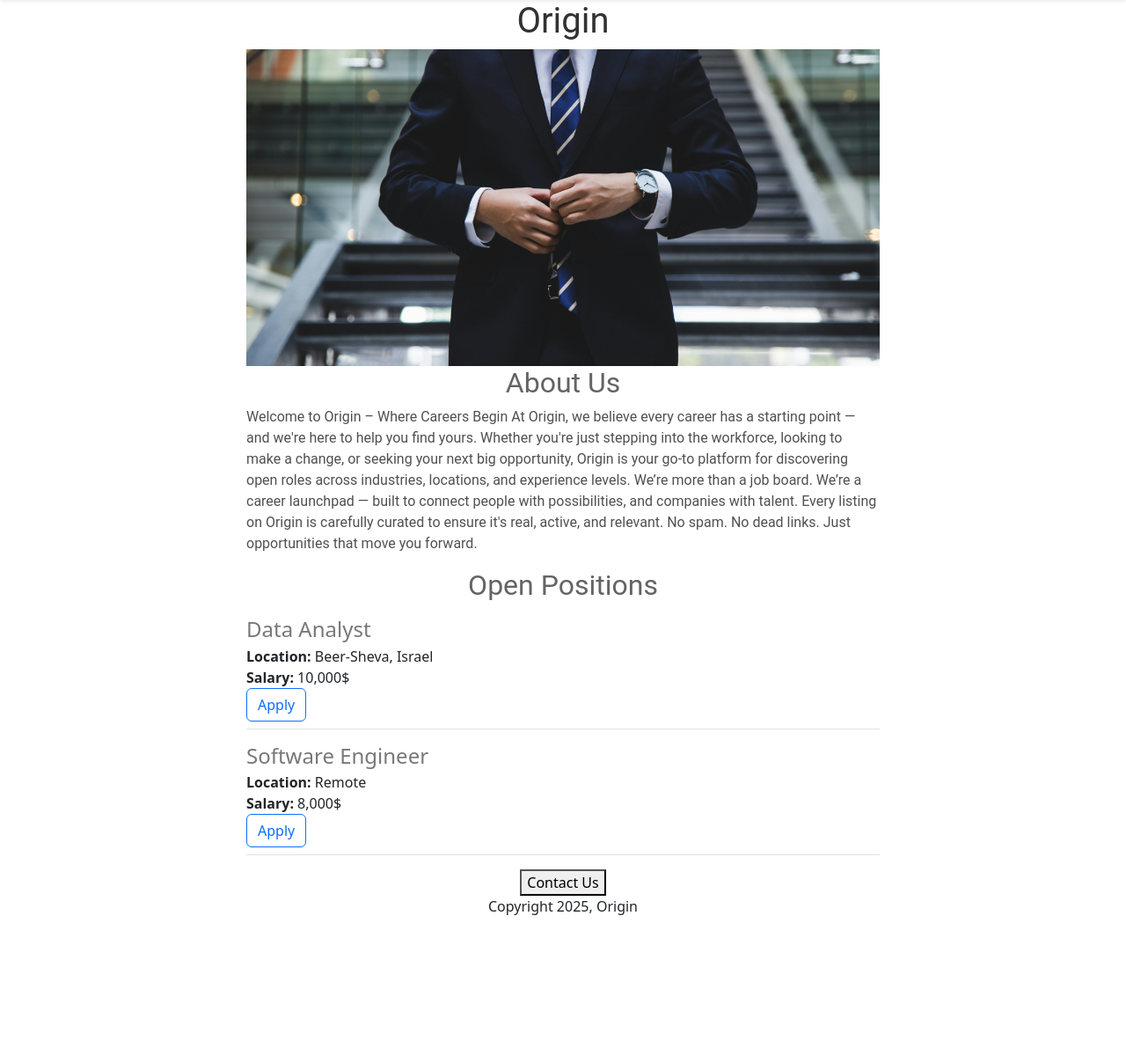
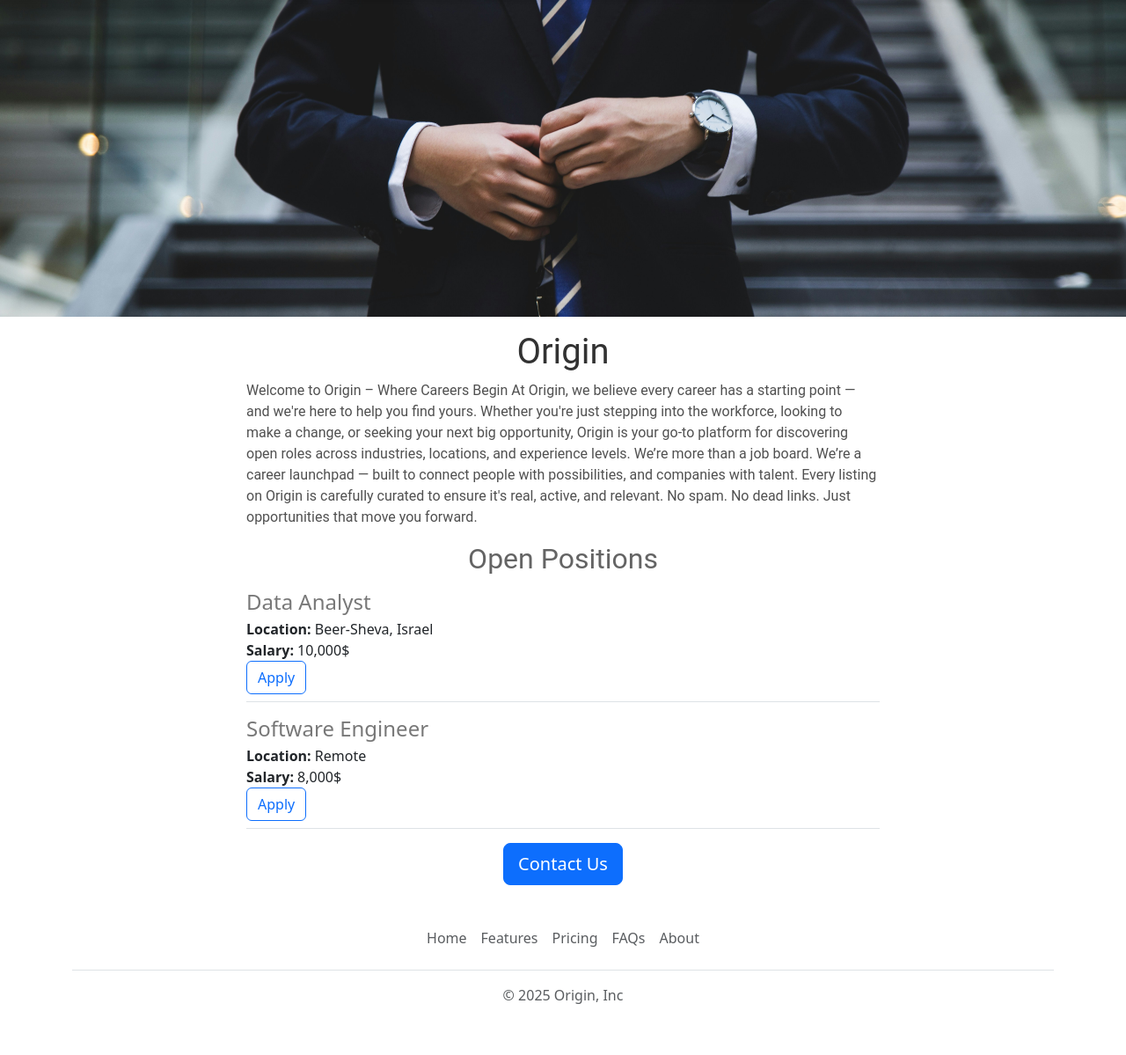
Before and after one commit to Orinav/Origin-Career-Website, a Flask app: page / in a window 1280 px wide. Shown: the part 56-1255 px from the top of the page at 88% size. Before the commit the page ends 1096 px from the top, so only its background shows below. Run offline with Flask 3, Linux system fonts and the light colour scheme.

Commit message:
Before adding SQL

```diff
--- /dev/null
+++ b/templates/footer.html
@@ -0,0 +1,24 @@
+ <div class="b-example-divider"></div>
+
+    <div class="container">
+      <footer class="py-3 my-4">
+        <ul class="nav justify-content-center border-bottom pb-3 mb-3">
+          <li class="nav-item">
+            <a href="#" class="nav-link px-2 text-body-secondary">Home</a>
+          </li>
+          <li class="nav-item">
+            <a href="#" class="nav-link px-2 text-body-secondary">Features</a>
+          </li>
+          <li class="nav-item">
+            <a href="#" class="nav-link px-2 text-body-secondary">Pricing</a>
+          </li>
+          <li class="nav-item">
+            <a href="#" class="nav-link px-2 text-body-secondary">FAQs</a>
+          </li>
+          <li class="nav-item">
+            <a href="#" class="nav-link px-2 text-body-secondary">About</a>
+          </li>
+        </ul>
+        <p class="text-center text-body-secondary">&copy; 2025 Origin, Inc</p>
+      </footer>
+    </div>
--- a/templates/home.html
+++ b/templates/home.html
@@ -17,6 +17,7 @@
             width: 100%;
             height: 360px;
             object-fit: cover;
+            margin-bottom: 16px;
         }
 
         h2 {
@@ -40,10 +41,9 @@
 </head>
 <body>
     {% include "nav.html" %}
+    <img id = "banner" src = "{{ url_for('static', filename='career.jpg') }}">
     <div id = "container">
         <h1>Origin</h1>
-        <img id = "banner" src = "{{ url_for('static', filename='career.jpg') }}">
-        <h2>About Us</h2>
         <p class = "bodytext">
             Welcome to Origin – Where Careers Begin
             At Origin, we believe every career has a starting point — and we're here to help you find yours.
@@ -57,9 +57,9 @@
             {% endfor %}
         </p>
         <div style = "text-align:center;">
-        <button>Contact Us</button>
-        <p>Copyright 2025, Origin</p>
+        <a class = "btn btn-primary btn-lg" href = "mailto:orinave10@gmail.com"> Contact Us</a>
         </div>
     </div>
+    {% include "footer.html" %}
 </body>
 </html>
--- a/templates/jobinfo.html
+++ b/templates/jobinfo.html
@@ -5,8 +5,8 @@
   <br>
   <b>Salary:</b> {{job['salary']}}
   <br>
-  <botton type="button" class="btn btn-outline-primary">
+  <a href = "mailto:orinave10@gmail.com?subject = Application for {{job['title']}} "type="button" class="btn btn-outline-primary">
     Apply
-  </botton>
+  </a>
 
 </div>
```
